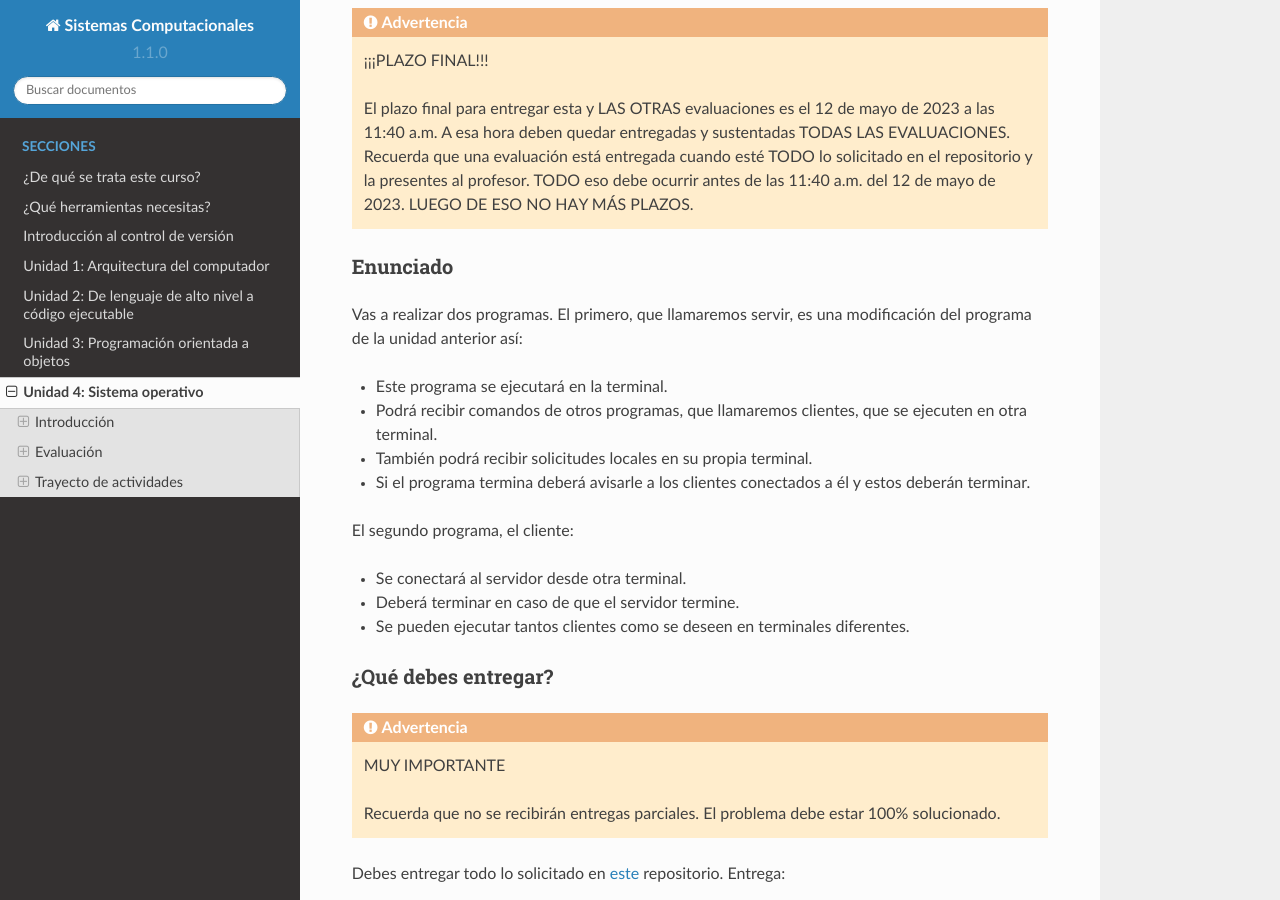
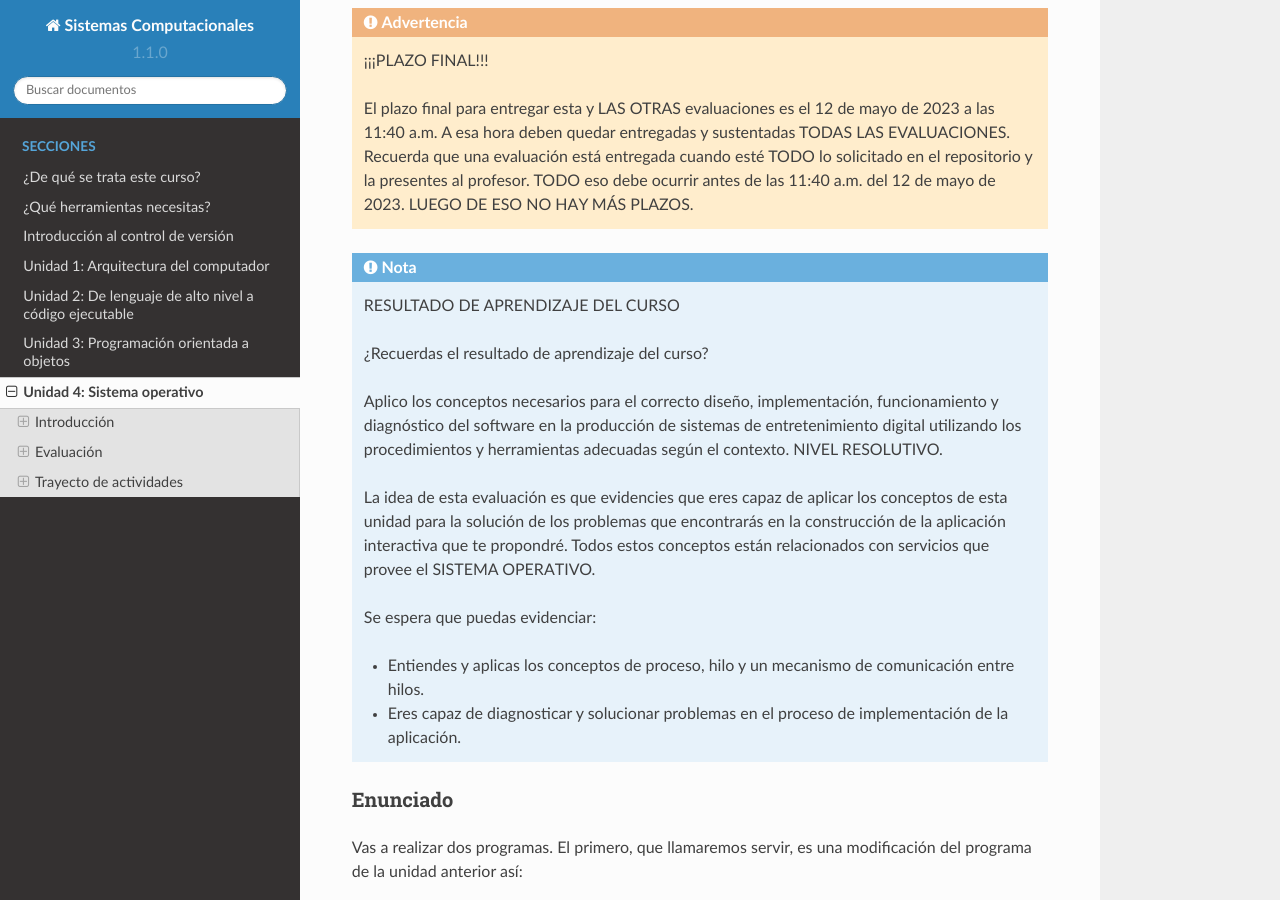
Before and after one commit to juanferfranco/SistemasComputacionales, a Sphinx documentation site: the page built from docs/_unidad4/unidad4.rst, in a window 1280 px wide and 900 px high, scrolled down 655 px. Built offline with Sphinx 7.4.7 and the Read the Docs theme 2.0.0, drawn with Linux system fonts in a browser that asks for light colours.

Commit message:
explain the learning outcome in relation to the conceptos of the unit

```diff
--- a/docs/_unidad4/unidad4.rst
+++ b/docs/_unidad4/unidad4.rst
@@ -32,6 +32,29 @@ Evaluación
     está entregada cuando esté TODO lo solicitado en el repositorio y la
     presentes al profesor. TODO eso debe ocurrir antes de las 11:40 a.m. del
     12 de mayo de 2023. LUEGO DE ESO NO HAY MÁS PLAZOS.
+
+.. note:: RESULTADO DE APRENDIZAJE DEL CURSO
+
+    ¿Recuerdas el resultado de aprendizaje del curso?
+
+    Aplico los conceptos necesarios para el correcto diseño, implementación, funcionamiento
+    y diagnóstico del software en la producción de sistemas de entretenimiento digital
+    utilizando los procedimientos y herramientas adecuadas según el contexto.
+    NIVEL RESOLUTIVO.
+
+    La idea de esta evaluación es que evidencies que eres capaz de aplicar los
+    conceptos de esta unidad para la solución de los problemas que encontrarás en
+    la construcción de la aplicación interactiva que te propondré.
+    Todos estos conceptos están relacionados con servicios que provee el SISTEMA OPERATIVO.
+
+
+    Se espera que puedas evidenciar:
+
+    * Entiendes y aplicas los conceptos de proceso, hilo y un mecanismo de
+      comunicación entre hilos.
+
+    * Eres capaz de diagnosticar y solucionar problemas en el proceso de
+      implementación de la aplicación.
 
 Enunciado
 ************
```
